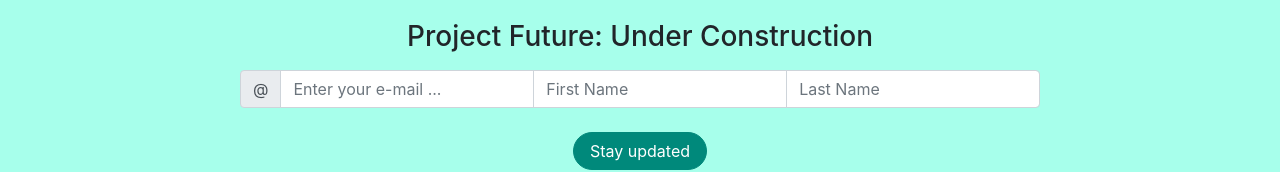
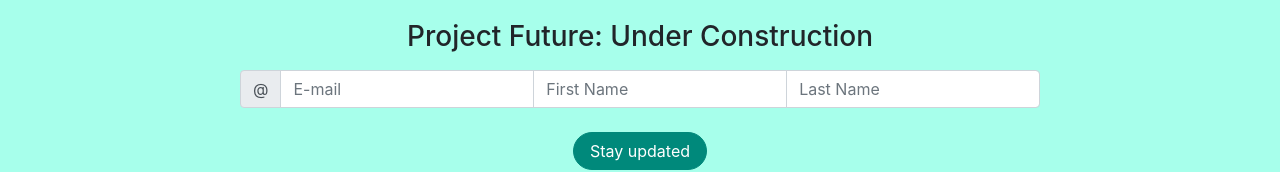
Before and after one commit to cosmos-innovations-limited/cosmos, a React (Create React App) app: page / in a window 1280 px wide. Shown: the part 269-441 px from the top of the page. Built offline with nearby package versions, Linux system fonts and the light colour scheme.

Commit message:
update placeholder of Email

```diff
--- a/src/App.js
+++ b/src/App.js
@@ -80,7 +80,7 @@ class App extends Component {
             <div className="input-group-prepend">
               <span className="input-group-text" id="basic-addon1">@</span>
             </div>
-            <input onChange={(event) => this.emailInputHandler(event)} type="text" className="form-control" placeholder="Enter your e-mail ..." aria-label="Email" aria-describedby="email" value={this.state.subscriberData.email}/>
+            <input onChange={(event) => this.emailInputHandler(event)} type="text" className="form-control" placeholder="E-mail" aria-label="Email" aria-describedby="email" value={this.state.subscriberData.email}/>
             <input onChange={(event) => this.firstNameInputHandler(event)} type="text" className="form-control" placeholder="First Name" aria-label="First Name" aria-describedby="First Name" value={this.state.subscriberData.firstName}/>
             <input onChange={(event) => this.lastNameInputHandler(event)} type="text" className="form-control" placeholder="Last Name" aria-label="Last Name" aria-describedby="Last Name" value={this.state.subscriberData.lastName}/>
           </div>
```
